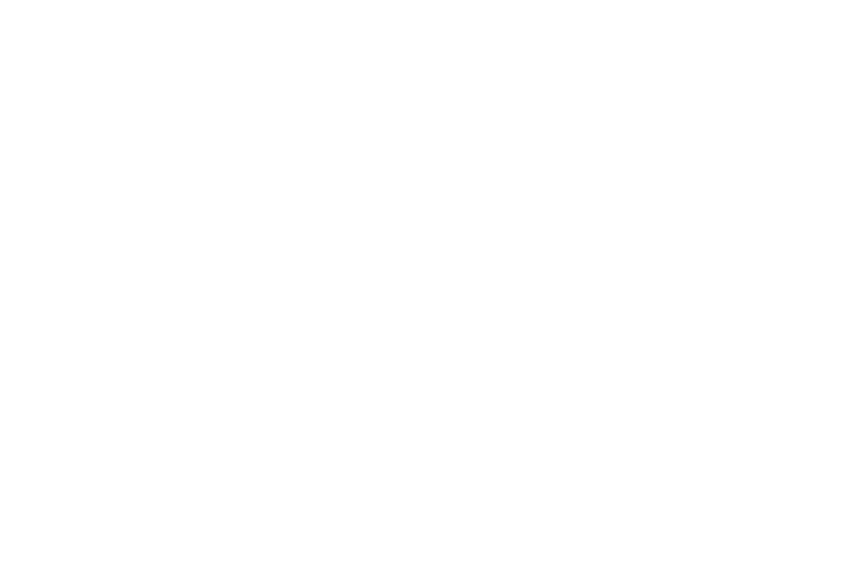
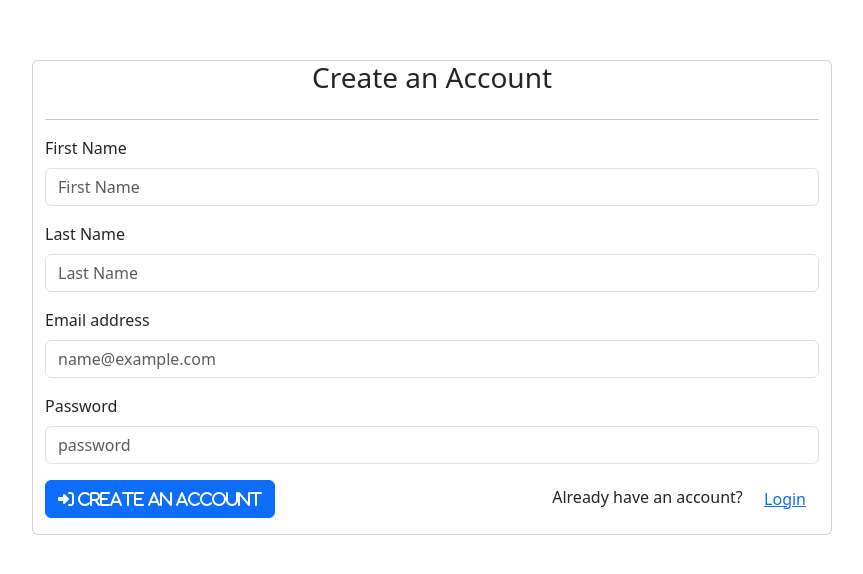
Before and after one commit to omerfarukkodat/movie-social-network, an Angular app in the folder movie-network-ui/: page /register in a window 1280 px wide. Before the commit this address led to /. Shown: the part 132-706 px from the top of the page, without its empty margins (208-1071 px from the left). Built offline with nearby package versions, Linux system fonts and the light colour scheme.

Commit message:
register component implemented

```diff
--- a/movie-network-ui/src/app/pages/login/login.component.ts
+++ b/movie-network-ui/src/app/pages/login/login.component.ts
@@ -45,6 +45,6 @@
   }
 
   register() {
-  this.router.navigate(['api/v1/auth/register'])
+  this.router.navigate(['register'])
   }
 }
--- a/movie-network-ui/src/app/pages/register/register.component.html
+++ b/movie-network-ui/src/app/pages/register/register.component.html
@@ -1 +1,34 @@
-<p>register works!</p>
+<div class="container-fluid card login-container">
+  <h3 class="text-center">Create an Account</h3>
+  <hr>
+  <div class="alert alert-danger" role="alert" *ngIf="errorMessage.length">
+    <p *ngFor="let msg of errorMessage">{{ msg }}</p>
+  </div>
+  <div class="mb-3">
+    <label for="firstname" class="form-label">First Name</label>
+    <input [(ngModel)]="registerRequest.firstname" type="text" class="form-control" id="firstname" placeholder="First Name">
+  </div>
+  <div class="mb-3">
+    <label for="lastname" class="form-label">Last Name</label>
+    <input [(ngModel)]="registerRequest.lastname" type="text" class="form-control" id="lastname" placeholder="Last Name">
+  </div>
+  <div class="mb-3">
+    <label for="email" class="form-label">Email address</label>
+    <input [(ngModel)]="registerRequest.email" type="email" class="form-control" id="email" placeholder="name@example.com">
+  </div>
+  <div class="mb-3">
+    <label for="password" class="form-label">Password</label>
+    <input [(ngModel)]="registerRequest.password" type="password" class="form-control" id="password" placeholder="password">
+  </div>
+  <div class="d-flex justify-content-between mb-3">
+    <button (click)="register()" type="button" class="btn btn-primary">
+      <em class="fa fa-sign-in-alt">&nbsp;Create an account</em>
+    </button>
+    <div>
+     Already have an account?&nbsp;
+      <button (click)="login()" type="button" class="btn btn-link">
+        Login
+      </button>
+    </div>
+  </div>
+</div>
--- a/movie-network-ui/src/app/pages/register/register.component.ts
+++ b/movie-network-ui/src/app/pages/register/register.component.ts
@@ -1,5 +1,7 @@
 import { Component } from '@angular/core';
 import {RegistrationRequest} from "../../services/models/registration-request";
+import {Router} from "@angular/router";
+import {AuthenticationService} from "../../services/services/authentication.service";
 
 @Component({
   selector: 'app-register',
@@ -8,6 +10,33 @@
 })
 export class RegisterComponent {
 
-  registerRequest : RegistrationRequest = {email : '', firstname : '', lastname : '', password : ''}
+  registerRequest : RegistrationRequest = {email : '', firstname : '', lastname : '', password : ''};
+  errorMessage : Array<string> = [];
 
+  constructor(
+    private router: Router,
+    private authService: AuthenticationService,
+  ) {
+  }
+
+  register() {
+    this.errorMessage = [];
+    this.authService.register({
+      body: this.registerRequest
+      }).subscribe(
+      {
+        next: () => {
+          this.router.navigate(['activate-account']);
+        },
+        error: (err) => {
+          this.errorMessage = err.error.validationErrors;
+        }
+      }
+    )
+
+  }
+
+  login() {
+  this.router.navigate(['/login']);
+  }
 }
```
Also changed, not shown: movie-network-ui/src/app/app-routing.module.ts (+9 -2 lines).
